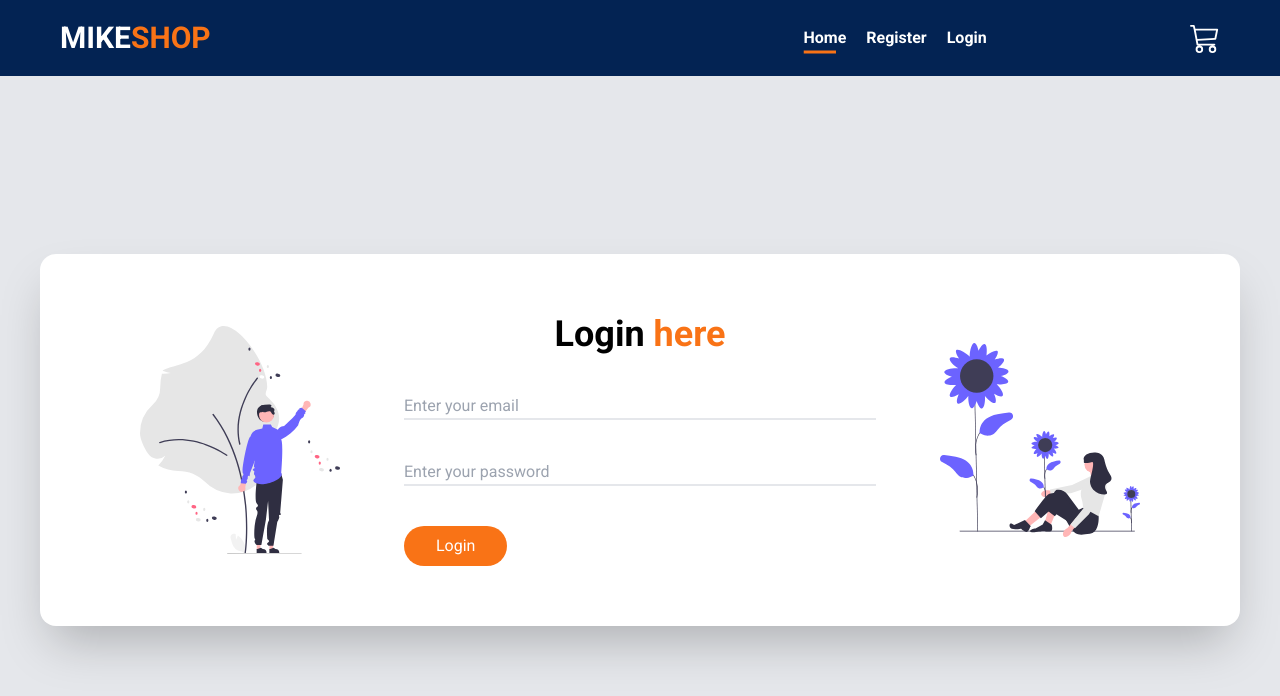
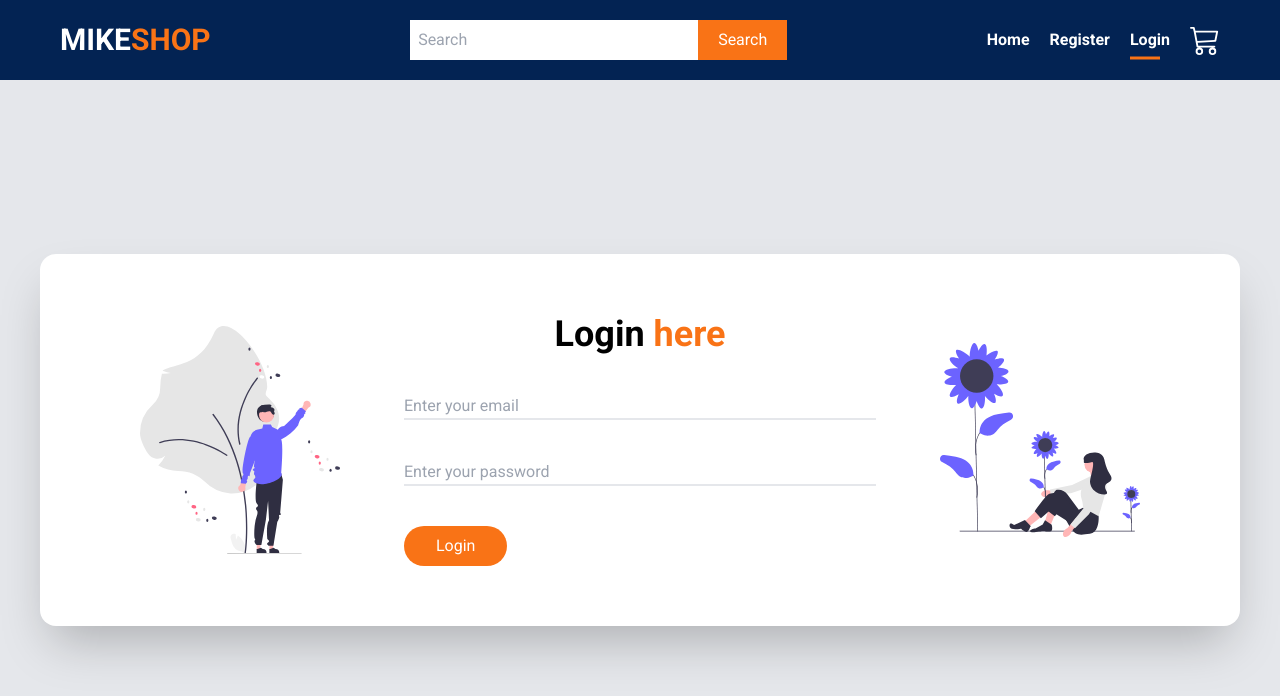
Before and after one commit to youngking44/mikeshop, a React (Vite) app in the folder client/: page /login in a window 1280 px wide. Shown: the top 696 px of the page. Built offline with nearby package versions, Linux system fonts and the light colour scheme; no server answers.

Commit message:
Updated navbar and others

```diff
--- a/client/src/components/navbar/index.tsx
+++ b/client/src/components/navbar/index.tsx
@@ -1,4 +1,4 @@
-import { Link } from "react-router-dom";
+import { Link, useLocation } from "react-router-dom";
 import Container from "../container";
 import Search from "../search";
 import { BsCart3 } from "react-icons/bs";
@@ -9,9 +9,9 @@ import { RxHamburgerMenu } from "react-icons/rx";
 import { useState } from "react";
 
 const itemStyle = `
-  relative before:content-[''] before:w-full before:h-1 before:-mb-1 before:absolute before:bottom-0
-  before:left-0 before:bg-accent-500  before:scale-0 before:transition before:transition-all
-  before:duration-500 before:origin-left hover:before:scale-75
+  relative before:content-[''] before:w-full before:h-1 before:-mb-2 before:absolute before:bottom-0
+  before:left-0 before:bg-white md:before:bg-accent-500 before:scale-0 before:transition before:transition-all
+  before:duration-500 before:origin-left hover:before:scale-100 md:hover:before:scale-75
   `;
 
 const active = `
@@ -21,6 +21,7 @@ const active = `
 const Navbar = () => {
   const quantity = useAppSelector((state) => state.cart.quantity);
   const [showMenu, setShowMenu] = useState(false);
+  const { pathname } = useLocation();
 
   return (
     <header className="fixed w-full py-5 z-40 bg-primary-700">
@@ -34,29 +35,41 @@ const Navbar = () => {
           </div>
           <div className="md:flex-1 flex justify-between items-center gap-5">
             <Link to="/">
-              <div className="text-3xl font-bold text-white relative z-30">
+              <div className="text-2xl md:text-3xl font-bold text-white relative z-30">
                 MIKE<span className="text-accent-500">SHOP</span>
               </div>
             </Link>
-            {/*   <Search /> */}
+            <Search />
             <nav
               className={`w-full md:w-auto h-screen md:h-auto absolute md:static top-0 left-0 z-20
                  ease-in duration-300 ${
                    showMenu ? "translate-x-0" : "-translate-x-full"
-                 }`}
+                 } md:translate-x-0`}
             >
               <div className="w-full h-full pt-24 md:pt-0 bg-secondary-500 md:bg-transparent">
                 <ul
                   className="flex flex-col md:flex-row md:items-center gap-5 text-xl md:text-base
-                px-5 md:px-0 font-bold text-white"
+                px-5 md:px-0 font-bold text-black md:text-white opacity-70 md:opacity-100"
                 >
-                  <li className={`${itemStyle} ${active}`}>
+                  <li
+                    className={`${itemStyle} ${
+                      pathname === "/" ? active : ""
+                    } `}
+                  >
                     <Link to="/">Home</Link>
                   </li>
-                  <li className={`${itemStyle}`}>
+                  <li
+                    className={`${itemStyle} ${
+                      pathname === "/register" ? active : ""
+                    } `}
+                  >
                     <Link to="/register">Register</Link>
                   </li>
-                  <li className={`${itemStyle}`}>
+                  <li
+                    className={`${itemStyle} ${
+                      pathname === "/login" ? active : ""
+                    } `}
+                  >
                     <Link to="/login">Login</Link>
                   </li>
                 </ul>
--- a/client/src/components/search/index.tsx
+++ b/client/src/components/search/index.tsx
@@ -1,6 +1,6 @@
 const Search = () => {
   return (
-    <form className="flex item-center">
+    <form className="hidden md:flex item-center">
       <input
         type="text"
         placeholder="Search"
--- a/client/src/index.css
+++ b/client/src/index.css
@@ -1,10 +1,9 @@
-@import url('https://fonts.googleapis.com/css2?family=Roboto:wght@400;500;700&display=swap');
+@import url("https://fonts.googleapis.com/css2?family=Roboto:wght@400;500;700&display=swap");
 
 @tailwind base;
 @tailwind components;
 @tailwind utilities;
 
 body {
-  @apply font-roboto
-
+  @apply font-roboto;
 }
```
